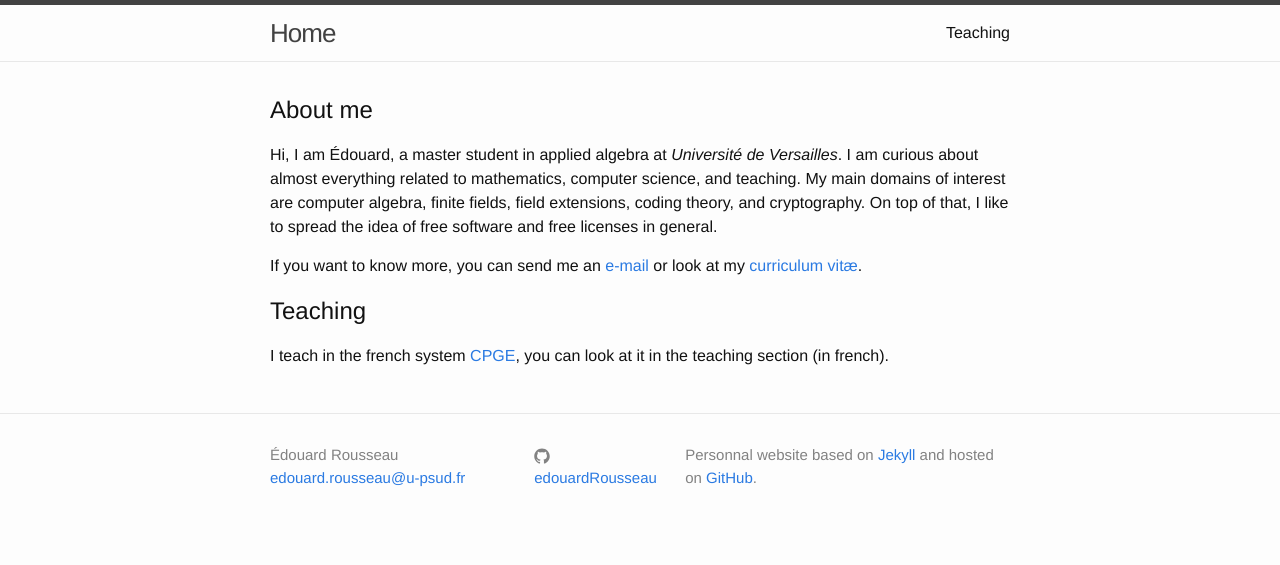
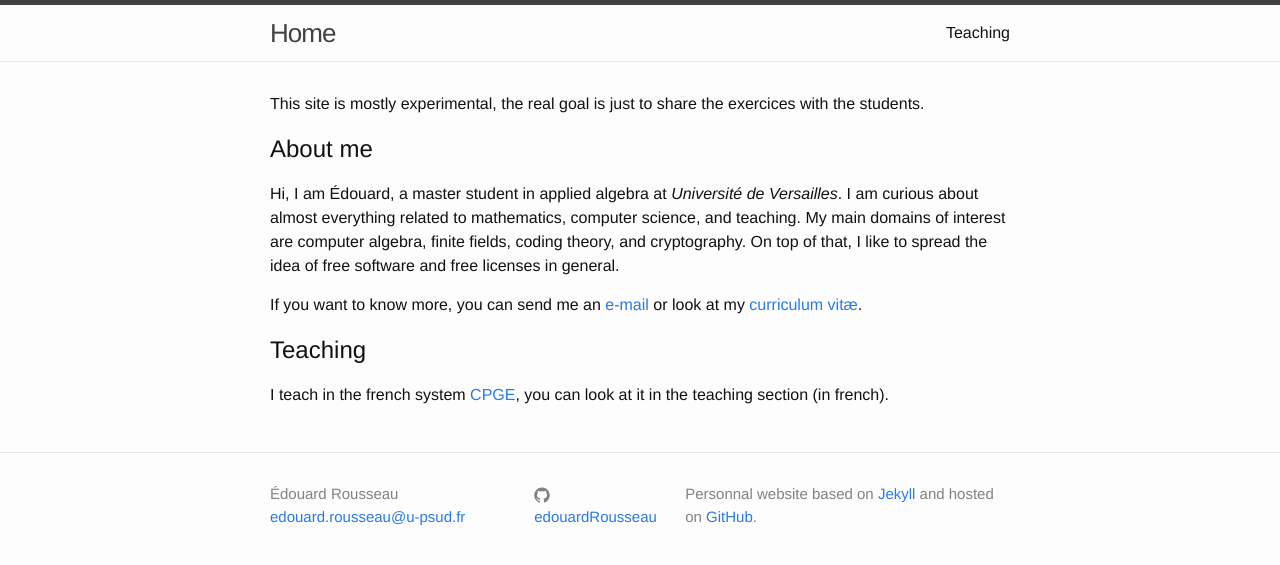
Before and after one commit to erou/erou.github.io, a Jekyll site: the page built from index.md, in a window 1280 px wide. Shown: the top 565 px of the page. Built offline with Jekyll 4.4.1, drawn with Linux system fonts in a browser that asks for light colours; our own code applies the rules of GitHub Pages for plain Markdown files.

Commit message:
little changes

```diff
--- a/_config.yml
+++ b/_config.yml
@@ -13,7 +13,7 @@
 # you will see them accessed via {{ site.title }}, {{ site.email }}, and so on.
 # You can create any custom variable you would like, and they will be accessible
 # in the templates via {{ site.myvariable }}.
-title: Édouard Rousseau's website
+title: Édouard Rousseau
 author: Édouard Rousseau
 email: edouard.rousseau@u-psud.fr
 description: > # this means to ignore newlines until "baseurl:"
--- a/index.md
+++ b/index.md
@@ -5,12 +5,15 @@
 layout: default
 ---
 
+This site is mostly experimental, the real goal is just to share the exercices
+with the students.
+
 ## About me
 
 Hi, I am Édouard, a master student in applied algebra at *Université de
 Versailles*. I am curious about almost everything related to mathematics,
 computer science, and teaching. My main domains of interest are computer algebra,
-finite fields, field extensions, coding theory, and cryptography. On top of
+finite fields, coding theory, and cryptography. On top of
 that, I like to spread the idea of free software and free licenses in general.
 
 If you want to know more, you can send me an
```
